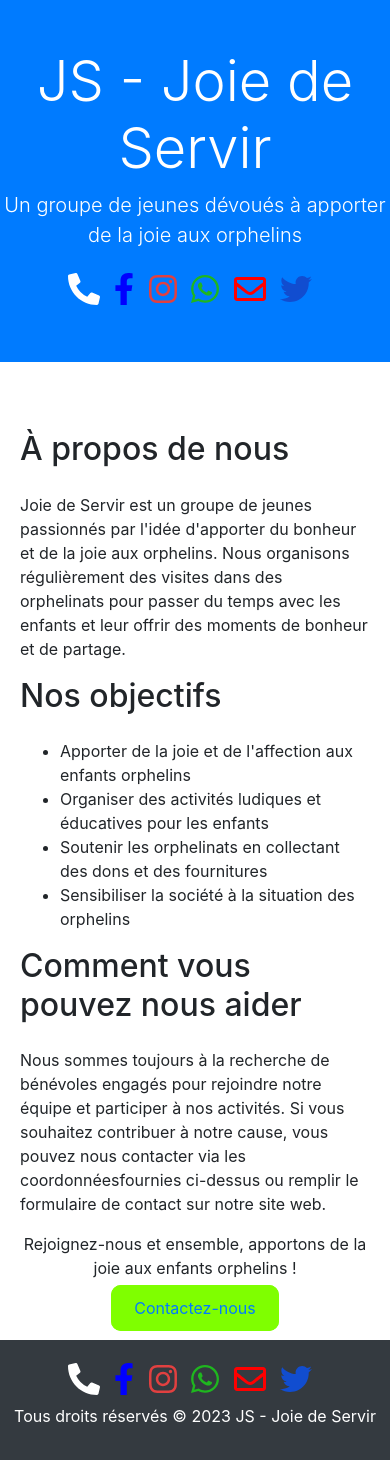
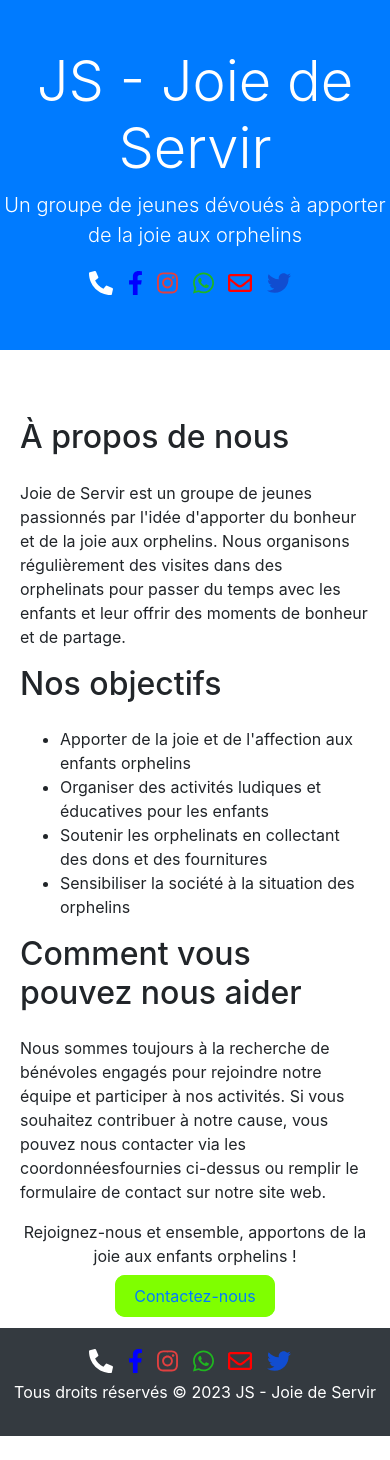
Before and after one commit to medard-maka/dantravel, a plain HTML site: page index.html in a window 390 px wide. After the commit the page ends 1436 px from the top, so only its background shows below. Drawn offline with nearby package versions, Linux system fonts and the light colour scheme.

Commit message:
Add files via upload
Signed-off-by: medard-maka <145594531+medard-maka@users.noreply.github.com>

```diff
--- a/index.html
+++ b/index.html
@@ -6,30 +6,30 @@
   <link rel="stylesheet" href="https://cdnjs.cloudflare.com/ajax/libs/font-awesome/5.15.4/css/all.min.css">
   <link rel="stylesheet" href="https://stackpath.bootstrapcdn.com/bootstrap/5.0.0-alpha2/css/bootstrap.min.css">
   <style>
-    .footer .social-link {
+      .footer .social-link {
       color: rgb(255, 255, 255);
-      font-size: 32px; /* Taille augmentée */
+      font-size: 32px;
       margin-right: 10px;
     }
 
     .footer .social-link.facebook-icon {
-      color: blue; /* Couleur bleue pour Facebook */
+      color: blue;
     }
 
     .footer .social-link.instagram-icon {
-      color: rgb(225, 64, 64); /* Couleur violette pour Instagram */
+      color: rgb(225, 64, 64);
     }
 
     .footer .social-link.whatsapp-icon {
-      color: rgb(31, 182, 31); /* Couleur verte pour WhatsApp */
+      color: rgb(31, 182, 31);
     }
 
     .footer .social-link.twitter-icon {
-      color: rgb(17, 77, 208); /* Couleur bleu clair pour Twitter */
+      color: rgb(17, 77, 208);
     }
 
     .footer .social-link.envelope-icon {
-      color: red; /* Couleur rouge pour Email */
+      color: red;
     }
 
     .footer a {
@@ -62,6 +62,17 @@
     a {
       text-decoration: none;
     }
+
+    /* Styles spécifiques pour les appareils mobiles */
+    @media only screen and (max-width: 600px) {
+      .footer .social-link {
+        font-size: 24px;
+      }
+
+      .message a {
+        padding: 8px 16px;
+      }
+    }
   </style>
 </head>
 <body>
@@ -69,11 +80,11 @@
     <h1 class="display-4">JS - Joie de Servir</h1>
     <p class="lead">Un groupe de jeunes dévoués à apporter de la joie aux orphelins</p>
     <div class="footer">
-      <a href="tel:0123456789" class="social-link"><i class="fas fa-phone-alt"></i></a>
-      <a href="https://www.facebook.com/joiedeservir" class="social-link facebook-icon"><i class="fab fa-facebook-f"></i></a>
+      <a href="tel:+243971420411" class="social-link"><i class="fas fa-phone-alt"></i></a>
+      <a href="https://www.facebook.com/profile.php?id=100085356050322" class="social-link facebook-icon"><i class="fab fa-facebook-f"></i></a>
       <a href="https://www.instagram.com/joiedeservir" class="social-link instagram-icon"><i class="fab fa-instagram"></i></a>
-      <a href="https://wa.me/0123456789" class="social-link whatsapp-icon"><i class="fab fa-whatsapp"></i></a>
-      <a href="mailto:info@joiedeservir.org" class="social-link envelope-icon"><i class="far fa-envelope"></i></a>
+      <a href="+243971420411" class="social-link whatsapp-icon"><i class="fab fa-whatsapp"></i></a>
+      <a href="joytosere3@gmail.com" class="social-link envelope-icon"><i class="far fa-envelope"></i></a>
       <a href="https://www.twitter.com/joiedeservir" class="social-link twitter-icon"><i class="fab fa-twitter"></i></a>
     </div>
   </header>
@@ -101,11 +112,11 @@
 
   <footer class="bg-dark text-white text-center py-3">
     <div class="footer">
-      <a href="tel:0123456789" class="social-link"><i class="fas fa-phone-alt"></i></a>
-      <a href="https://www.facebook.com/joiedeservir" class="social-link facebook-icon"><i class="fab fa-facebook-f"></i></a>
+      <a href="tel:+243971420411" class="social-link"><i class="fas fa-phone-alt"></i></a>
+      <a href="https://www.facebook.com/profile.php?id=100085356050322" class="social-link facebook-icon"><i class="fab fa-facebook-f"></i></a>
       <a href="https://www.instagram.com/joiedeservir" class="social-link instagram-icon"><i class="fab fa-instagram"></i></a>
-      <a href="https://wa.me/0123456789" class="social-link whatsapp-icon"><i class="fab fa-whatsapp"></i></a>
-      <a href="mailto:info@joiedeservir.org" class="social-link envelope-icon"><i class="far fa-envelope"></i></a>
+      <a href="https://wa.me/+243971420411" class="social-link whatsapp-icon"><i class="fab fa-whatsapp"></i></a>
+      <a href="joytosere3@gmail.com" class="social-link envelope-icon"><i class="far fa-envelope"></i></a>
       <a href="https://www.twitter.com/joiedeservir" class="social-link twitter-icon"><i class="fab fa-twitter"></i></a>
     </div>
     <p>Tous droits réservés &copy; 2023 JS - Joie de Servir</p>
```
Also changed, not shown: pub.html (+10 -9 lines).
